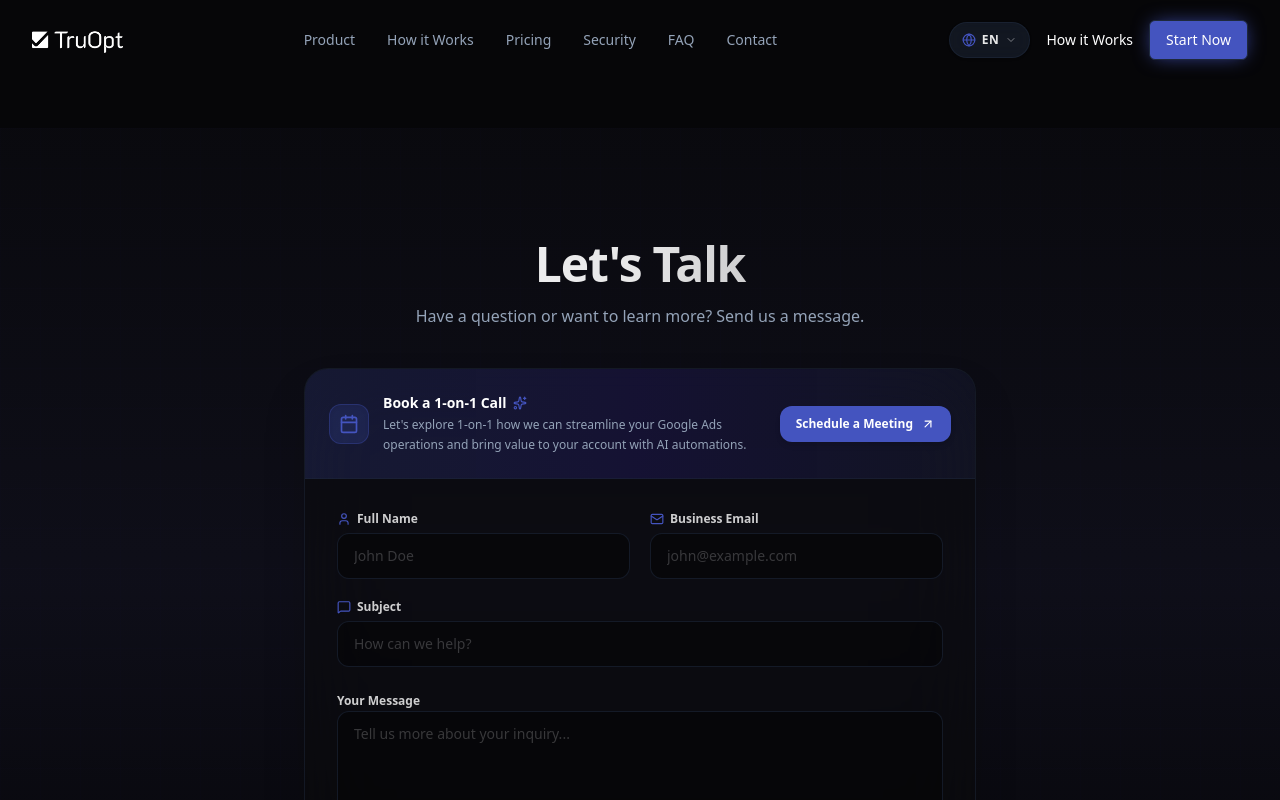
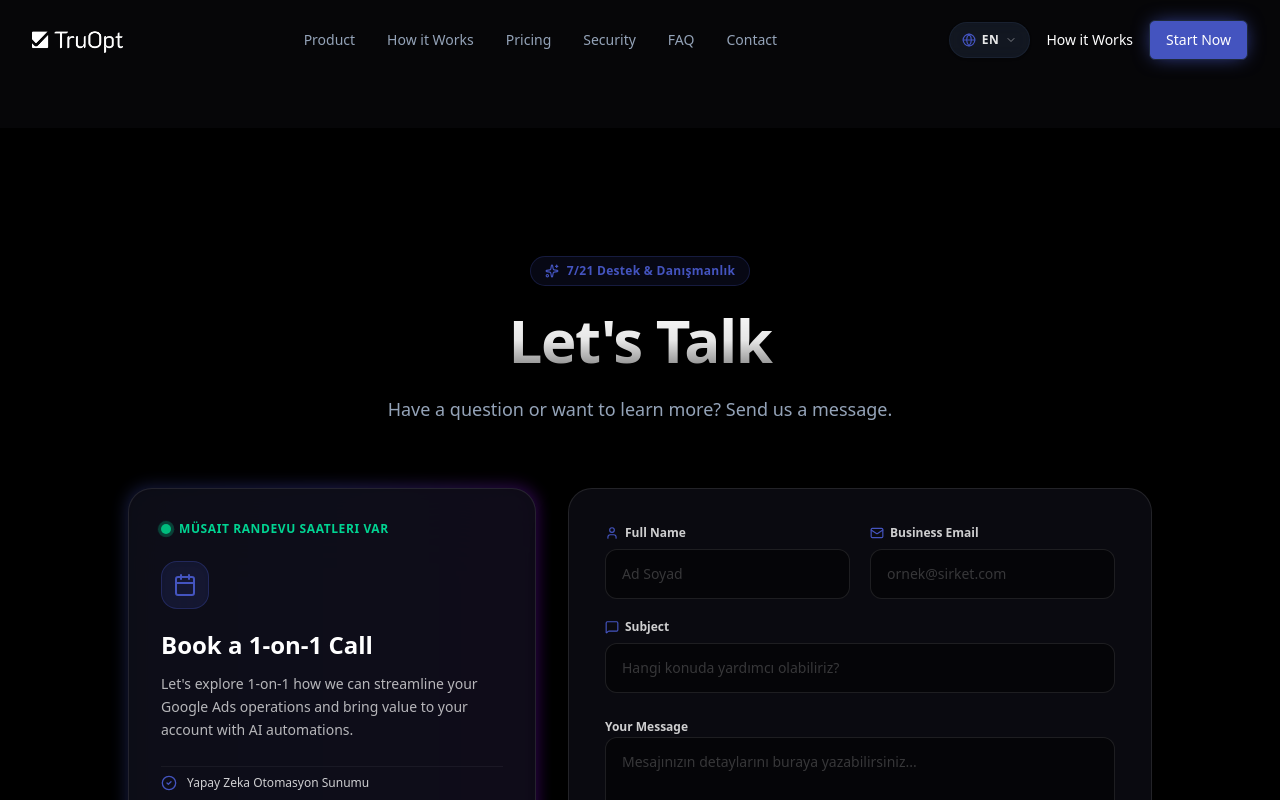
Before and after one commit to tekbasdeniz/truopt-v1-landing, a Next.js app: page /en/contact in a window 1280 px wide. Shown: the top 800 px of the page. Built offline with nearby package versions, Linux system fonts and the light colour scheme.

Commit message:
Update contact-form.tsx

```diff
--- a/components/sections/contact-form.tsx
+++ b/components/sections/contact-form.tsx
@@ -4,7 +4,7 @@ import { useState } from "react";
 import { useForm } from "react-hook-form";
 import { zodResolver } from "@hookform/resolvers/zod";
 import * as z from "zod";
-import { Send, Mail, User, MessageSquare, Calendar, ArrowUpRight, Sparkles } from "lucide-react";
+import { Send, Mail, User, MessageSquare, Calendar, ArrowUpRight, Sparkles, Clock, CheckCircle2 } from "lucide-react";
 import { useTranslations } from "next-intl";
 import { Container } from "@/components/ui/container";
 
@@ -63,43 +63,75 @@ export default function ContactForm() {
   };
 
   return (
-    <section className="relative py-20 md:py-28 overflow-hidden">
-      {/* Dynamic Background Glows */}
-      <div className="absolute inset-0 -z-10 bg-black">
-        <div className="absolute inset-0 bg-gradient-to-b from-[#0a0a0f] via-[#0f0f1a] to-background opacity-95" />
-        <div className="absolute inset-0 bg-[linear-gradient(to_right,#6b4cff0d_1px,transparent_1px),linear-gradient(to_bottom,#6b4cff0d_1px,transparent_1px)] bg-[size:40px_40px] opacity-20" />
+    <section className="relative py-24 md:py-32 overflow-hidden bg-black">
+      {/* BACKGROUND GLOWS & GRID */}
+      <div className="absolute inset-0 -z-10 pointer-events-none">
+        <div className="absolute top-1/2 left-1/2 -translate-x-1/2 -translate-y-1/2 w-[600px] h-[500px] bg-primary/20 blur-[140px] rounded-full opacity-60" />
+        <div className="absolute inset-0 bg-[linear-gradient(to_right,#ffffff0a_1px,transparent_1px),linear-gradient(to_bottom,#ffffff0a_1px,transparent_1px)] bg-[size:32px_32px] opacity-25" />
+        <div className="absolute inset-0 bg-gradient-to-b from-black via-transparent to-black" />
       </div>
 
       <Container className="relative z-10">
-        <div className="max-w-2xl mx-auto">
 
-          {/* Header */}
-          <div className="text-center mb-10">
-            <h2 className="text-4xl md:text-5xl font-extrabold tracking-tight mb-4 bg-clip-text text-transparent bg-gradient-to-r from-white via-white/90 to-white/60">
+        {/* HEADER SECTION (Title Fix Included) */}
+        <div className="text-center max-w-3xl mx-auto mb-16 space-y-4">
+          <div className="inline-flex items-center gap-2 px-3.5 py-1.5 rounded-full bg-primary/10 border border-primary/25 backdrop-blur-md text-primary text-xs font-semibold tracking-wide">
+            <Sparkles className="w-3.5 h-3.5" />
+            <span>7/21 Destek & Danışmanlık</span>
+          </div>
+
+          {/* Düzeltilen Kırpılmasız Başlık */}
+          <h2 className="text-4xl md:text-6xl font-black tracking-tight leading-[1.15] py-1 bg-clip-text text-transparent bg-gradient-to-b from-white via-white/90 to-white/40">
             {t("title")}
           </h2>
-            <p className="text-muted-foreground text-base">
+
+          <p className="text-muted-foreground text-base md:text-lg max-w-xl mx-auto leading-relaxed">
             {t("subtitle")}
           </p>
         </div>
 
-          {/* MAIN CARD CONTAINER */}
-          <div className="rounded-3xl bg-card/40 border border-border/50 backdrop-blur-2xl shadow-2xl overflow-hidden">
+        {/* MAIN SPLIT CONTENT */}
+        <div className="grid grid-cols-1 lg:grid-cols-12 gap-8 items-start max-w-5xl mx-auto">
 
-            {/* TOP EMBEDDED BANNER (Takvim Çağrısı) */}
-            <div className="p-6 bg-gradient-to-r from-primary/20 via-indigo-600/15 to-primary/10 border-b border-border/50 flex flex-col sm:flex-row items-center justify-between gap-4">
-              <div className="flex items-center gap-3.5 text-left">
-                <div className="w-10 h-10 rounded-xl bg-primary/20 border border-primary/30 flex items-center justify-center text-primary shrink-0 shadow-inner">
-                  <Calendar className="w-5 h-5" />
+          {/* LEFT: CALENDAR HIGHLIGHT CARD (4 Columns) */}
+          <div className="lg:col-span-5 relative group">
+            <div className="absolute -inset-0.5 bg-gradient-to-r from-primary via-indigo-500 to-purple-600 rounded-3xl blur opacity-30 group-hover:opacity-60 transition duration-500" />
+
+            <div className="relative p-7 md:p-8 rounded-3xl bg-[#0d0d15]/90 border border-white/10 backdrop-blur-2xl flex flex-col justify-between h-full space-y-6">
+
+              <div>
+                {/* Status Indicator */}
+                <div className="flex items-center gap-2 mb-6">
+                  <span className="relative flex h-2.5 w-2.5">
+                    <span className="animate-ping absolute inline-flex h-full w-full rounded-full bg-emerald-400 opacity-75" />
+                    <span className="relative inline-flex rounded-full h-2.5 w-2.5 bg-emerald-500" />
+                  </span>
+                  <span className="text-xs font-semibold text-emerald-400 tracking-wider uppercase">
+                    Müsait Randevu Saatleri Var
+                  </span>
                 </div>
-                <div>
-                  <h4 className="text-sm font-bold text-white flex items-center gap-1.5">
-                    <span>{t("bookMeetingTitle")}</span>
-                    <Sparkles className="w-3.5 h-3.5 text-primary" />
-                  </h4>
-                  <p className="text-xs text-muted-foreground leading-relaxed mt-0.5">
+
+                <div className="w-12 h-12 rounded-2xl bg-primary/15 border border-primary/30 flex items-center justify-center text-primary mb-5 shadow-inner">
+                  <Calendar className="w-6 h-6" />
+                </div>
+
+                <h3 className="text-2xl font-bold text-white mb-3">
+                  {t("bookMeetingTitle")}
+                </h3>
+
+                <p className="text-xs md:text-sm text-foreground/70 leading-relaxed mb-6">
                   {t("bookMeetingBannerSub")}
                 </p>
+
+                <div className="space-y-3 pt-2 border-t border-white/5 text-xs text-foreground/80">
+                  <div className="flex items-center gap-2.5">
+                    <CheckCircle2 className="w-4 h-4 text-primary shrink-0" />
+                    <span>Yapay Zeka Otomasyon Sunumu</span>
+                  </div>
+                  <div className="flex items-center gap-2.5">
+                    <Clock className="w-4 h-4 text-primary shrink-0" />
+                    <span>15–30 Dakikalık Birebir Görüşme</span>
+                  </div>
                 </div>
               </div>
 
@@ -107,19 +139,22 @@ export default function ContactForm() {
                 href={t("calendarUrl")}
                 target="_blank"
                 rel="noopener noreferrer"
-                className="w-full sm:w-auto shrink-0 inline-flex items-center justify-center gap-2 px-4 py-2.5 rounded-xl bg-primary hover:bg-primary/90 text-primary-foreground font-semibold text-xs transition-all shadow-md hover:shadow-primary/25"
+                className="w-full inline-flex items-center justify-center gap-2 px-6 py-4 rounded-xl bg-primary hover:bg-primary/90 text-white font-semibold text-sm transition-all shadow-xl shadow-primary/25 hover:shadow-primary/40 hover:-translate-y-0.5"
               >
                 <span>{t("bookMeetingButton")}</span>
-                <ArrowUpRight className="w-3.5 h-3.5" />
+                <ArrowUpRight className="w-4 h-4" />
               </a>
+
+            </div>
           </div>
 
-            {/* FORM BODY */}
-            <form onSubmit={handleSubmit(onSubmit)} className="p-6 md:p-8 space-y-5">
+          {/* RIGHT: CONTACT FORM (7 Columns) */}
+          <div className="lg:col-span-7 rounded-3xl bg-[#0d0d15]/80 border border-white/10 backdrop-blur-2xl p-7 md:p-9 shadow-2xl">
+            <form onSubmit={handleSubmit(onSubmit)} className="space-y-5">
 
               <div className="grid grid-cols-1 sm:grid-cols-2 gap-5">
-                {/* Name Input */}
-                <div className="space-y-1.5">
+                {/* Name */}
+                <div className="space-y-2">
                   <label className="text-xs font-semibold text-foreground/80 flex items-center gap-1.5">
                     <User className="w-3.5 h-3.5 text-primary" />
                     {t("name")}
@@ -127,14 +162,14 @@ export default function ContactForm() {
                   <input
                     {...register("name")}
                     type="text"
-                    className="w-full bg-background/60 border border-border/60 focus:border-primary/60 rounded-xl px-4 py-3 text-sm text-white focus:outline-none focus:ring-2 focus:ring-primary/20 transition-all placeholder:text-white/20"
-                    placeholder="John Doe"
+                    className="w-full bg-black/50 border border-white/10 focus:border-primary/80 rounded-xl px-4 py-3.5 text-sm text-white focus:outline-none focus:ring-2 focus:ring-primary/20 transition-all placeholder:text-white/20"
+                    placeholder="Ad Soyad"
                   />
                   {errors.name && <span className="text-xs text-red-400">{errors.name.message}</span>}
                 </div>
 
-                {/* Email Input */}
-                <div className="space-y-1.5">
+                {/* Email */}
+                <div className="space-y-2">
                   <label className="text-xs font-semibold text-foreground/80 flex items-center gap-1.5">
                     <Mail className="w-3.5 h-3.5 text-primary" />
                     {t("email")}
@@ -142,15 +177,15 @@ export default function ContactForm() {
                   <input
                     {...register("email")}
                     type="email"
-                    className="w-full bg-background/60 border border-border/60 focus:border-primary/60 rounded-xl px-4 py-3 text-sm text-white focus:outline-none focus:ring-2 focus:ring-primary/20 transition-all placeholder:text-white/20"
-                    placeholder="john@example.com"
+                    className="w-full bg-black/50 border border-white/10 focus:border-primary/80 rounded-xl px-4 py-3.5 text-sm text-white focus:outline-none focus:ring-2 focus:ring-primary/20 transition-all placeholder:text-white/20"
+                    placeholder="ornek@sirket.com"
                   />
                   {errors.email && <span className="text-xs text-red-400">{errors.email.message}</span>}
                 </div>
               </div>
 
-              {/* Subject Input */}
-              <div className="space-y-1.5">
+              {/* Subject */}
+              <div className="space-y-2">
                 <label className="text-xs font-semibold text-foreground/80 flex items-center gap-1.5">
                   <MessageSquare className="w-3.5 h-3.5 text-primary" />
                   {t("subject")}
@@ -158,31 +193,31 @@ export default function ContactForm() {
                 <input
                   {...register("subject")}
                   type="text"
-                  className="w-full bg-background/60 border border-border/60 focus:border-primary/60 rounded-xl px-4 py-3 text-sm text-white focus:outline-none focus:ring-2 focus:ring-primary/20 transition-all placeholder:text-white/20"
-                  placeholder="How can we help?"
+                  className="w-full bg-black/50 border border-white/10 focus:border-primary/80 rounded-xl px-4 py-3.5 text-sm text-white focus:outline-none focus:ring-2 focus:ring-primary/20 transition-all placeholder:text-white/20"
+                  placeholder="Hangi konuda yardımcı olabiliriz?"
                 />
                 {errors.subject && <span className="text-xs text-red-400">{errors.subject.message}</span>}
               </div>
 
-              {/* Message Input */}
-              <div className="space-y-1.5">
+              {/* Message */}
+              <div className="space-y-2">
                 <label className="text-xs font-semibold text-foreground/80">
                   {t("message")}
                 </label>
                 <textarea
                   {...register("message")}
                   rows={4}
-                  className="w-full bg-background/60 border border-border/60 focus:border-primary/60 rounded-xl px-4 py-3 text-sm text-white focus:outline-none focus:ring-2 focus:ring-primary/20 transition-all resize-none placeholder:text-white/20"
-                  placeholder="Tell us more about your inquiry..."
+                  className="w-full bg-black/50 border border-white/10 focus:border-primary/80 rounded-xl px-4 py-3.5 text-sm text-white focus:outline-none focus:ring-2 focus:ring-primary/20 transition-all resize-none placeholder:text-white/20"
+                  placeholder="Mesajınızın detaylarını buraya yazabilirsiniz..."
                 />
                 {errors.message && <span className="text-xs text-red-400">{errors.message.message}</span>}
               </div>
 
-              {/* Submit Button */}
+              {/* Submit */}
               <button
                 type="submit"
                 disabled={isSubmitting}
-                className="w-full py-3.5 rounded-xl bg-gradient-to-r from-primary to-indigo-600 hover:opacity-90 text-white font-semibold text-sm transition-all shadow-lg shadow-primary/20 flex items-center justify-center gap-2 mt-2"
+                className="w-full py-4 rounded-xl bg-gradient-to-r from-primary via-indigo-600 to-purple-600 hover:opacity-95 text-white font-semibold text-sm transition-all shadow-xl shadow-primary/20 flex items-center justify-center gap-2 mt-2"
               >
                 {isSubmitting ? (
                   <span>{t("submitting")}</span>
@@ -198,6 +233,7 @@ export default function ContactForm() {
           </div>
 
         </div>
+
       </Container>
     </section>
   );
```
Lines whose indentation alone changed are shown as unchanged.
